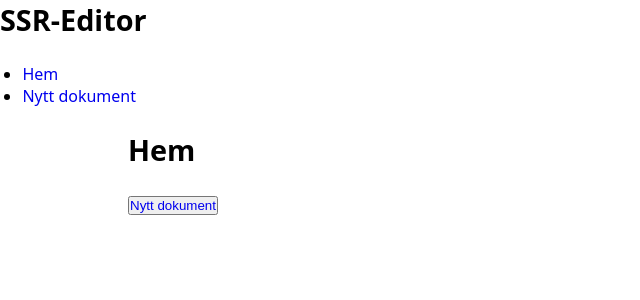
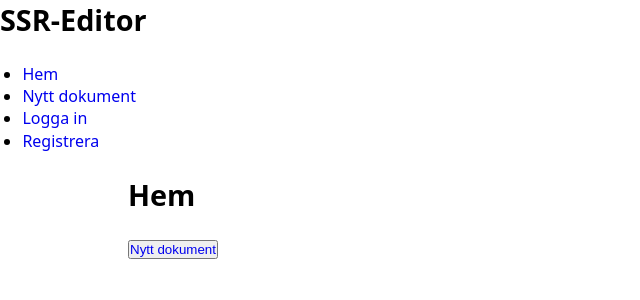
Before and after one commit to MoRosGi/jsramverk_frontend, a React (Create React App) app: page / in a window 1280 px wide. Shown: the top 300 px of the page, without its empty margins (0-640 px from the left). Built offline with nearby package versions, Linux system fonts and the light colour scheme; no server answers.

Commit message:
Add links to login and register

```diff
--- a/src/components/Layout.js
+++ b/src/components/Layout.js
@@ -11,6 +11,12 @@
             <li>
                 <Link to="/documentform">Nytt dokument</Link>
             </li>
+            <li>
+                <Link to="/login">Logga in</Link>
+            </li>
+            <li>
+                <Link to="/register">Registrera</Link>
+            </li>
             </ul>
         </nav>
 
```
